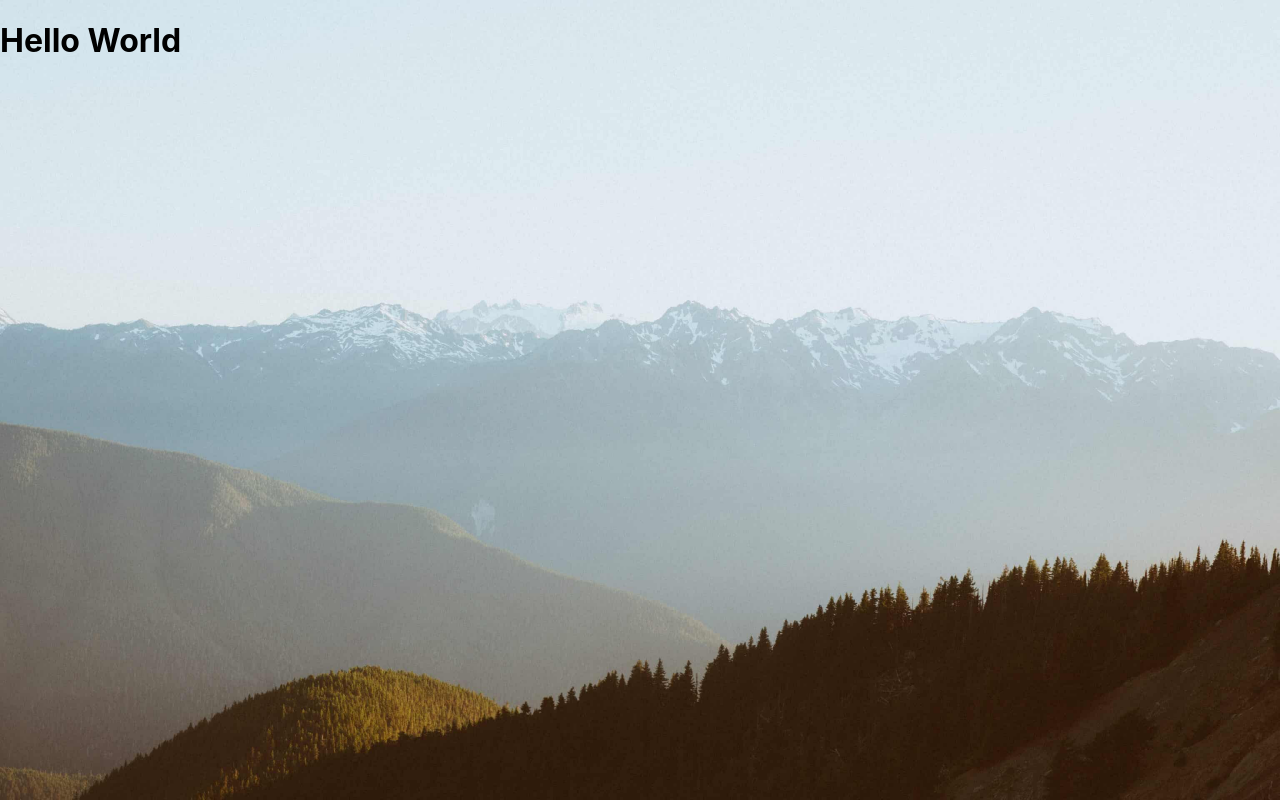
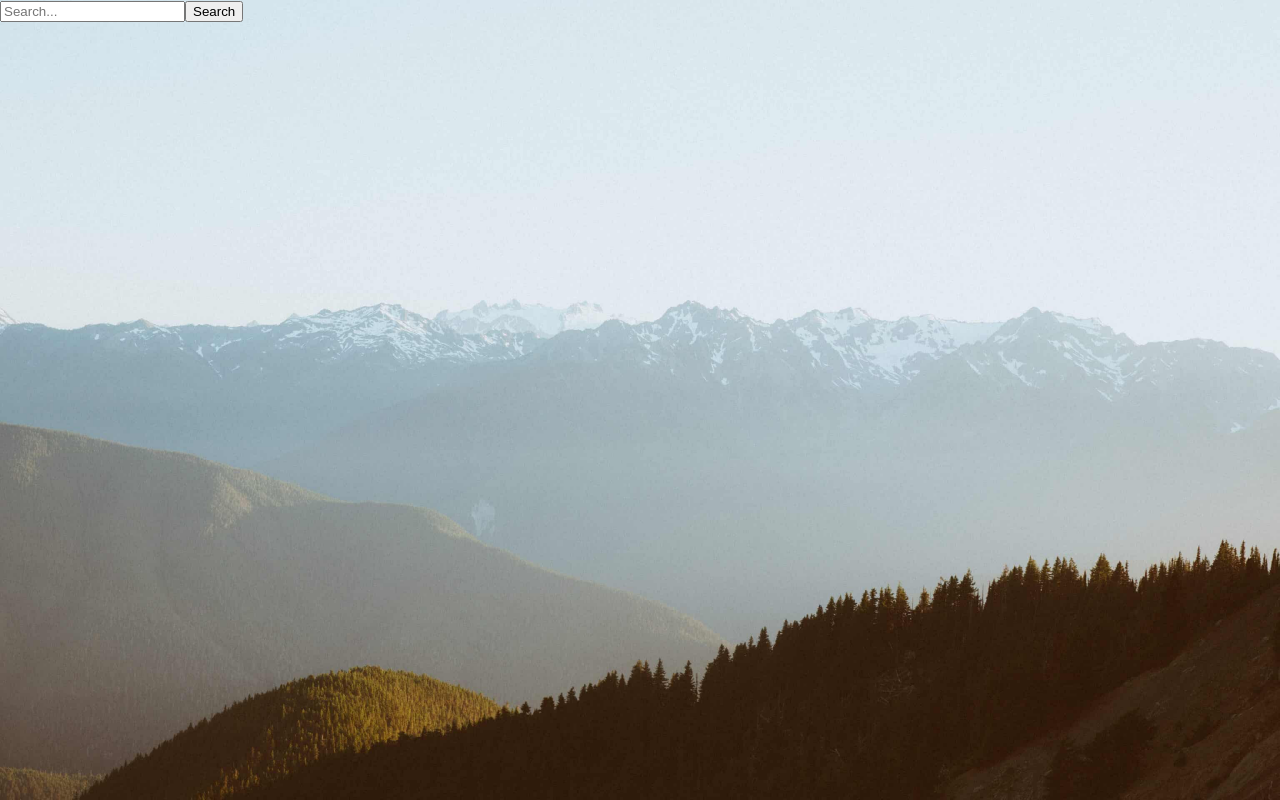
Before and after one commit to JAbarca09/TrentsWeatherApplication, a React (Create React App) app in the folder weatherapp/: page / in a window 1280 px wide. Built offline with nearby package versions, Linux system fonts and the light colour scheme.

Commit message:
Add basic handler to SearchBar component

```diff
--- a/weatherapp/src/App.js
+++ b/weatherapp/src/App.js
@@ -1,11 +1,13 @@
 import React from "react";
 import "./App.module.css";
 
+import SearchBar from "./components/SearchBar";
+
 const App = () => {
   return (
-    <div>
-      <h1>Hello World</h1>
-    </div>
+    <>
+      <SearchBar />
+    </>
   );
 }
 
--- a/weatherapp/src/components/SearchBar.js
+++ b/weatherapp/src/components/SearchBar.js
@@ -1,5 +1,23 @@
+import React, { useRef } from "react";
+// import classes from "./SearchBar.module.css";
+
 const SearchBar = () => {
+  const cityQueryRef = useRef();
 
+  const handleFormSubmit = (event) => {
+    event.preventDefault();
+    const cityQuery = cityQueryRef.current.value;
+    console.log(cityQuery);
+  };
+
+  return (
+    <>
+      <form onSubmit={handleFormSubmit}>
+        <input type="text" placeholder="Search..." ref={cityQueryRef} />
+        <button type="submit">Search</button>
+      </form>
+    </>
+  );
 };
 
 export default SearchBar;
```
